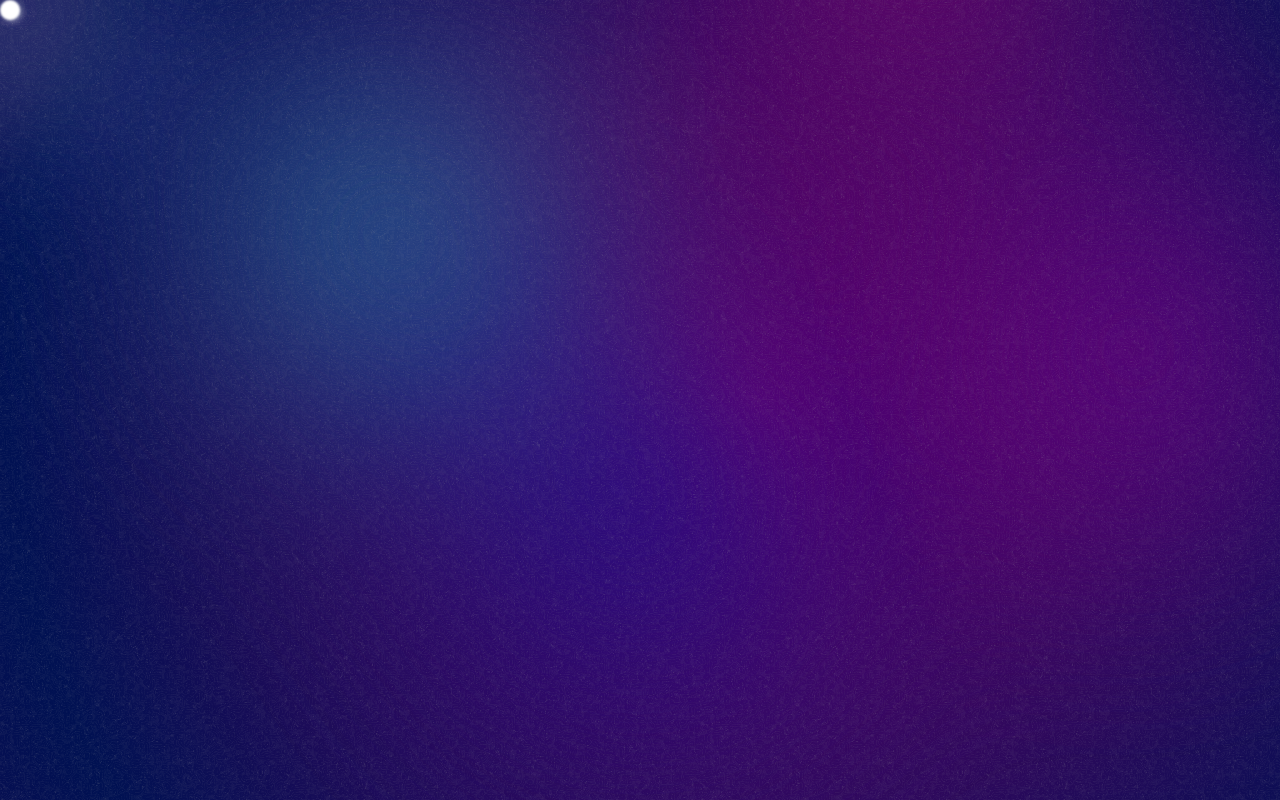
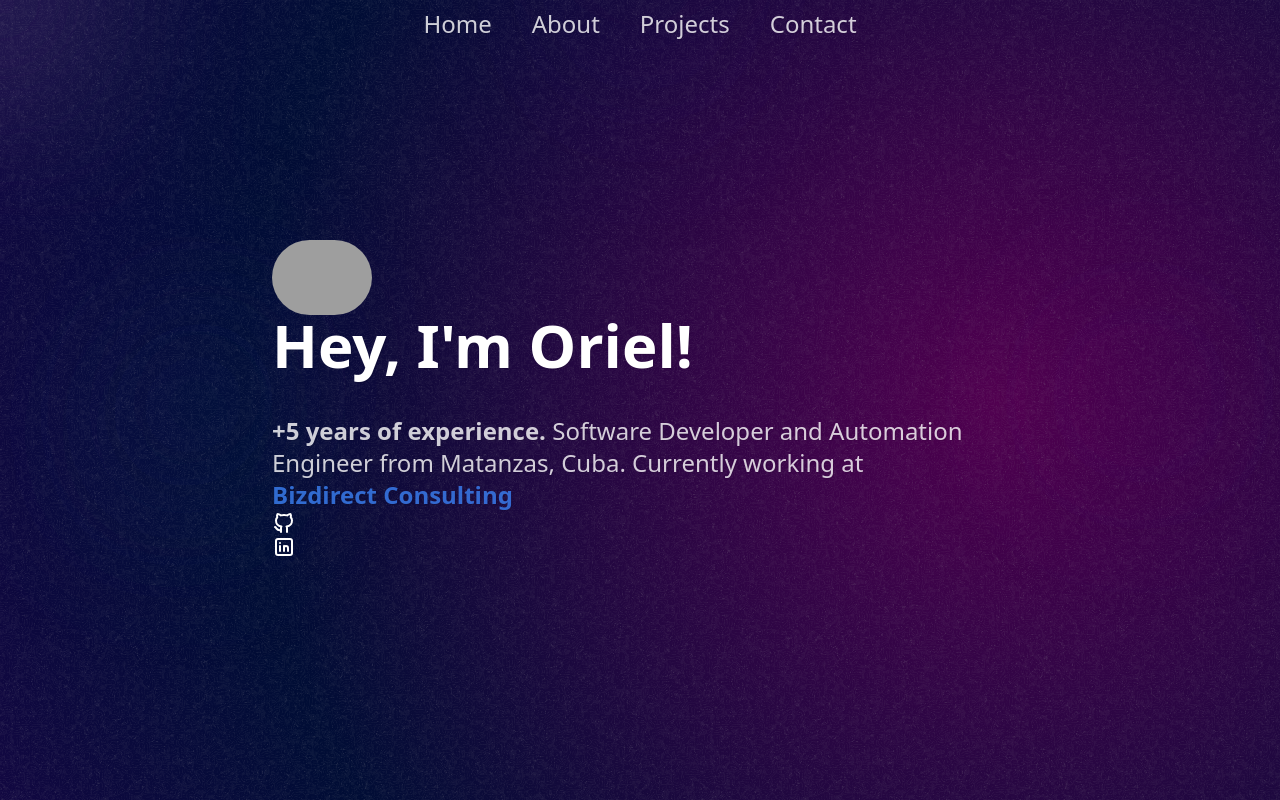
Before and after one commit to Oriel9511/portfolio, an Astro site: page / in a window 1280 px wide. Built offline with nearby package versions, Linux system fonts and the light colour scheme; Astro itself is replaced by a stand-in of ours; grey boxes are pictures that could not be loaded; a web font is replaced by a local one.

Commit message:
Add GitHub and LinkedIn icons, enhance the homepage layout with a personal introduction and improved styling, and refactor background animations for better performance.
- Introduced new `Github.astro` and `Linkedin.astro` components for social media icons.
- Updated `index.astro` to include a personal introduction and new layout elements.
- Refactored `background.astro` to optimize animation performance by increasing animation durations and adjusting gradient settings.
- Added a new `Header.astro` component for consistent navigation across the site.
- Modified layout and style elements for improved readability and aesthetics.

```diff
--- a/src/components/Card.astro
+++ b/src/components/Card.astro
@@ -44,7 +44,6 @@ const { href, title, body } = Astro.props;
 	}
 	h2 {
 		margin: 0;
-		font-size: 1.25rem;
 		transition: color 0.6s cubic-bezier(0.22, 1, 0.36, 1);
 	}
 	p {
--- /dev/null
+++ b/src/components/Header.astro
@@ -0,0 +1,16 @@
+---
+
+---
+
+<header class="flex justify-center items-center w-[1250px] opacity-80 p-2">
+    <nav class="flex gap-x-10 text-2xl">
+        <a href="/">Home</a>
+        <a href="/about">About</a>
+        <a href="/projects">Projects</a>
+        <a href="/contact">Contact</a>
+    </nav>
+</header>
+
+<style>
+
+</style>
--- a/src/components/background.astro
+++ b/src/components/background.astro
@@ -9,23 +9,24 @@
     let tgY = 0;
     document.addEventListener('DOMContentLoaded',() => {
         const interactBubble = document.querySelector<HTMLDivElement>('.interactive');
+        const background = interactBubble.closest('.background') || document.body;
+
         function move(){
             bubX += (tgX - bubX) / 5;
             bubY += (tgY - bubY) / 5;
             interactBubble.style.transform = `translate(${Math.round(bubX)}px, ${Math.round(bubY)}px)`;
 
-            requestAnimationFrame(() => {
-                move();
-            });
+            requestAnimationFrame(move);
         }
 
         window.addEventListener("mousemove", (event) => {
-            tgX = event.clientX;
-            tgY = event.clientY;
-        })
+            const rect = background.getBoundingClientRect();
+            tgX = event.clientX - rect.left;
+            tgY = event.clientY - rect.top;
+        });
 
         move();
-    })
+    });
 </script>
 
 <svg xmlns="http://www.w3.org/2000/svg">
@@ -61,8 +62,8 @@
 <style>
 
     :root{
-        --color-bg1: rgb(108,0,106);
-        --color-bg2: rgb(0, 17, 82);
+        --color-bg1: rgb(81, 0, 80);
+        --color-bg2: rgb(0, 13, 53);
         --color-bg3: rgb(42, 0, 82);
         --color1: 29, 72, 138;
         --color2: 122, 43, 136;
@@ -83,6 +84,7 @@
 
     #bg-container{
         position: absolute;
+        min-height: 100vh;
         overflow: hidden;
         z-index: -100;
         top: 0;
@@ -153,7 +155,7 @@
 
     .g1 {
         position: absolute;
-        background: radial-gradient(circle at center, rgba(var(--color1), 0.8) 0, rgba(var(--color1), 0) 60%) no-repeat;
+        background: radial-gradient(circle at center, rgba(var(--color1), 0.8) 0, rgba(var(--color1), 0) 10%) no-repeat;
         mix-blend-mode: var(--blending);
         width: var(--circle-size);
         height: var(--circle-size);
@@ -162,12 +164,12 @@
         opacity: 0.7;
 
         transform-origin: center center;
-        animation: moveVertical 30s ease infinite;
+        animation: moveVertical 60s ease infinite;
     }
 
     .g2 {
         position: absolute;
-        background: radial-gradient(circle at center, rgba(var(--color2), 0.8) 0, rgba(var(--color2), 0) 60%) no-repeat;
+        background: radial-gradient(circle at center, rgba(var(--color2), 0.8) 0, rgba(var(--color2), 0) 10%) no-repeat;
         mix-blend-mode: var(--blending);
         width: var(--circle-size);
         height: var(--circle-size);
@@ -176,12 +178,12 @@
         opacity: 0.7;
 
         transform-origin: calc(50% - 400px);
-        animation: moveInCircle 60s reverse infinite;
+        animation: moveInCircle 120s reverse infinite;
     }
 
     .g3 {
         position: absolute;
-        background: radial-gradient(circle at center, rgba(var(--color3), 0.8) 0, rgba(var(--color3), 0) 60%) no-repeat;
+        background: radial-gradient(circle at center, rgba(var(--color3), 0.8) 0, rgba(var(--color3), 0) 10%) no-repeat;
         mix-blend-mode: var(--blending);
         width: var(--circle-size);
         height: var(--circle-size);
@@ -190,12 +192,12 @@
         opacity: 0.7;
 
         transform-origin: calc(50% + 400px);
-        animation: moveInCircle 40s linear infinite;
+        animation: moveInCircle 80s linear infinite;
     }
 
     .g4 {
         position: absolute;
-        background: radial-gradient(circle at center, rgba(var(--color4), 0.8) 0, rgba(var(--color4), 0) 60%) no-repeat;
+        background: radial-gradient(circle at center, rgba(var(--color4), 0.8) 0, rgba(var(--color4), 0) 10%) no-repeat;
         mix-blend-mode: var(--blending);
         width: var(--circle-size);
         height: var(--circle-size);
@@ -204,12 +206,12 @@
         opacity: 0.7;
 
         transform-origin: calc(50% - 200px);
-        animation: moveHorizontal 40s ease infinite;
+        animation: moveHorizontal 80s ease infinite;
     }
 
     .g5 {
         position: absolute;
-        background: radial-gradient(circle at center, rgba(var(--color5), 0.8) 0, rgba(var(--color5), 0) 60%) no-repeat;
+        background: radial-gradient(circle at center, rgba(var(--color5), 0.8) 0, rgba(var(--color5), 0) 10%) no-repeat;
         mix-blend-mode: var(--blending);
         width: calc(var(--circle-size));
         height: calc(var(--circle-size));
@@ -218,12 +220,12 @@
         opacity: 0.7;
 
         transform-origin: calc(50% - 800px) calc(50% + 200px);
-        animation: moveInCircle 50s ease infinite;
+        animation: moveInCircle 100s ease infinite;
     }
 
     .g6 {
         position: absolute;
-        background: radial-gradient(circle at center, rgba(var(--color6), 0.8) 0, rgba(var(--color6), 0) 60%) no-repeat;
+        background: radial-gradient(circle at center, rgba(var(--color6), 0.8) 0, rgba(var(--color6), 0) 10%) no-repeat;
         mix-blend-mode: var(--blending);
         width: var(--circle-size);
         height: var(--circle-size);
@@ -232,7 +234,7 @@
         opacity: 0.7;
 
         transform-origin: center center;;
-        animation: moveDiagonal 60s reverse infinite;
+        animation: moveDiagonal 120s reverse infinite;
     }
 
     @keyframes moveInCircle {
@@ -288,7 +290,7 @@
 
     .interactive {
         position: absolute;
-        background: radial-gradient(circle at center, rgba(var(--color-interact), 1) 2%, rgba(var(--color-interact), 0) 10%) no-repeat;
+        background: radial-gradient(circle at center, rgba(var(--color-interact), 1) 5%, rgba(var(--color-interact), 0) 2%) no-repeat;
         mix-blend-mode: var(--blending);
         width: 100%;
         height: 100%;
--- /dev/null
+++ b/src/components/icons/Github.astro
@@ -0,0 +1 @@
+<svg xmlns="http://www.w3.org/2000/svg"  width="24"  height="24"  viewBox="0 0 24 24"  fill="none"  stroke="currentColor"  stroke-width="2"  stroke-linecap="round"  stroke-linejoin="round"  class="icon icon-tabler icons-tabler-outline icon-tabler-brand-github"><path stroke="none" d="M0 0h24v24H0z" fill="none"/><path d="M9 19c-4.3 1.4 -4.3 -2.5 -6 -3m12 5v-3.5c0 -1 .1 -1.4 -.5 -2c2.8 -.3 5.5 -1.4 5.5 -6a4.6 4.6 0 0 0 -1.3 -3.2a4.2 4.2 0 0 0 -.1 -3.2s-1.1 -.3 -3.5 1.3a12.3 12.3 0 0 0 -6.2 0c-2.4 -1.6 -3.5 -1.3 -3.5 -1.3a4.2 4.2 0 0 0 -.1 3.2a4.6 4.6 0 0 0 -1.3 3.2c0 4.6 2.7 5.7 5.5 6c-.6 .6 -.6 1.2 -.5 2v3.5" /></svg>
--- /dev/null
+++ b/src/components/icons/Linkedin.astro
@@ -0,0 +1 @@
+<svg  xmlns="http://www.w3.org/2000/svg"  width="24"  height="24"  viewBox="0 0 24 24"  fill="none"  stroke="currentColor"  stroke-width="2"  stroke-linecap="round"  stroke-linejoin="round"  class="icon icon-tabler icons-tabler-outline icon-tabler-brand-linkedin"><path stroke="none" d="M0 0h24v24H0z" fill="none"/><path d="M4 4m0 2a2 2 0 0 1 2 -2h12a2 2 0 0 1 2 2v12a2 2 0 0 1 -2 2h-12a2 2 0 0 1 -2 -2z" /><path d="M8 11l0 5" /><path d="M8 8l0 .01" /><path d="M12 16l0 -5" /><path d="M16 16v-3a2 2 0 0 0 -4 0" /></svg>
--- a/src/layouts/Layout.astro
+++ b/src/layouts/Layout.astro
@@ -2,7 +2,8 @@
 import Background from "../components/background.astro";
 import "@fontsource/dongle"; // Defaults to weight 400
 import "@fontsource/dongle/400.css";
-import Cursor from "../components/cursor.astro"; // Specify weight
+import Header from "../components/Header.astro";
+// import Cursor from "../components/cursor.astro"; // Specify weight
 interface Props {
 	title: string;
 }
@@ -14,15 +15,14 @@ const { title } = Astro.props;
 <html lang="en">
 	<head>
 		<meta charset="UTF-8" />
-		<meta name="description" content="Astro description" />
+		<meta name="description" content="Oriel Arteaga. Web Developer Profile" />
 		<meta name="viewport" content="width=device-width" />
 		<meta name="generator" content={Astro.generator} />
 		<title>{title}</title>
 	</head>
 	<body>
 		<Background/>
-		<Cursor/>
-
+		<Header/>
 		<div id="content">
 			<slot />
 		</div>
@@ -30,6 +30,7 @@ const { title } = Astro.props;
 </html>
 <style is:global>
 	:root {
+		color-scheme: light dark;
 		--accent: 136, 58, 234;
 		--accent-light: 224, 204, 250;
 		--accent-dark: 49, 10, 101;
@@ -40,27 +41,19 @@ const { title } = Astro.props;
 			white 60%
 		);
 	}
+	body{
+		position: relative;
+		display: flex;
+		flex-direction: column;
+		justify-content: center;
+		align-items: center;
+	}
 	html {
-		font-family: 'Dongle', sans-serif;
-		font-size: 96px;
+		font-family: system-ui, sans-serif;
 		text-shadow: 1px 1px rgba(0,0,0,0.1);
-		cursor: none;
-	}
-	h1{
-		font-size: 96px;
-		text-shadow: 1px 1px rgba(0,0,0,0.2);
+		//cursor: none;
+		color: white;
 		font-weight: inherit;
 		-webkit-font-smoothing: subpixel-antialiased;
 	}
-	code {
-		font-family:
-			Menlo,
-			Monaco,
-			Lucida Console,
-			Liberation Mono,
-			DejaVu Sans Mono,
-			Bitstream Vera Sans Mono,
-			Courier New,
-			monospace;
-	}
 </style>
--- a/src/pages/index.astro
+++ b/src/pages/index.astro
@@ -1,10 +1,29 @@
 ---
 import Layout from '../layouts/Layout.astro';
+import Header from "../components/Header.astro";
+import Github from "../components/icons/Github.astro";
+import Linkedin from "../components/icons/Linkedin.astro";
 ---
 
-<Layout title="Welcome to Astro.">
+<Layout title="Oriel Arteaga">
 	<main>
-		<!--<button class="p-1 pr-2 pl-2 rounded border-2 bg-transparent hover:bg-amber-50 hover:opacity-30 cursor-none" >Click</button>-->
+		<section class="w-full mx-auto py-44">
+			<img
+				class="rounded-full"
+				src="src/assets/profile_pic.webp"
+				alt="oriel profile pic"
+				width="100px"
+				height="100px"
+			/>
+			<h1 class="text-6xl font-bold pb-10">Hey, I'm Oriel!</h1>
+			<h2 class="text-2xl opacity-80 text-pretty">
+				<span class="font-bold">+5 years of experience. </span>
+				Software Developer and Automation Engineer from Matanzas, Cuba.
+				Currently working at <a class="text-blue-500 font-bold" href="https://bizdirectconsulting.com/">Bizdirect Consulting</a>
+			</h2>
+			<Github/>
+			<Linkedin/>
+		</section>
 	</main>
 </Layout>
 
@@ -15,7 +34,6 @@ import Layout from '../layouts/Layout.astro';
 		width: 800px;
 		max-width: calc(100% - 2rem);
 		color: white;
-		font-size: 20px;
 		line-height: 1.6;
 	}
 </style>
--- a/tsconfig.json
+++ b/tsconfig.json
@@ -1,3 +1,4 @@
 {
-  "extends": "astro/tsconfigs/base"
+  "extends": "astro/tsconfigs/base",
+  "compileOnSave": true
 }
```
Also changed, not shown: src/assets/profile_pic.webp (added), 1 other file.
